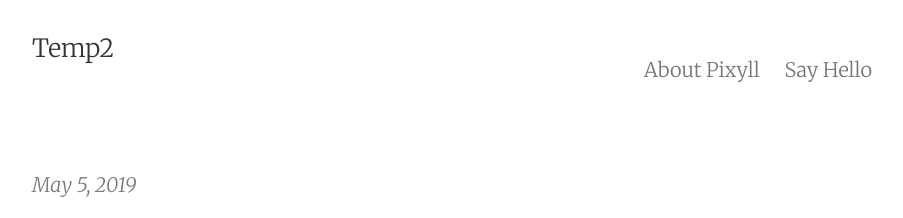
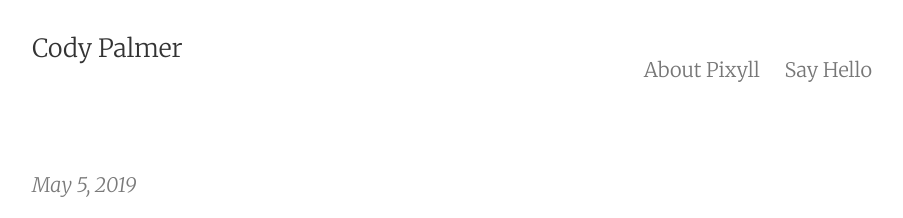
Before and after one commit to palmerco/web_server, a Jekyll site: the page built from index.html, in a window 1280 px wide. Shown: the top 218 px of the page, without its empty margins (188-1091 px from the left). Built offline with Jekyll 4.4.1, drawn with Linux system fonts in a browser that asks for light colours; the list of posts is cut into pages by our own code.

Commit message:
Update _config.yml

```diff
--- a/_config.yml
+++ b/_config.yml
@@ -1,5 +1,5 @@
 # Site settings
-title:       Temp2
+title:       "Cody Palmer"
 email:       your_email@example.com
 author:      Cody Palmer
 highlighter: rouge
```
